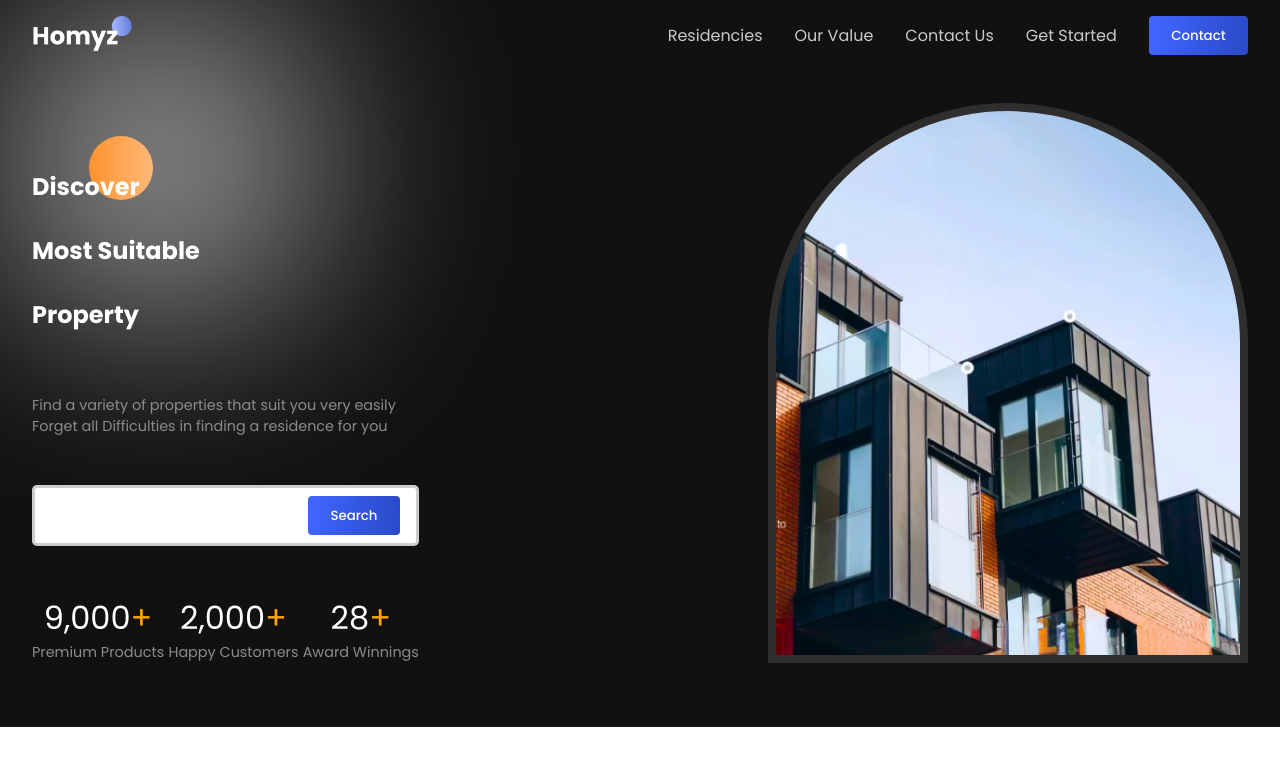
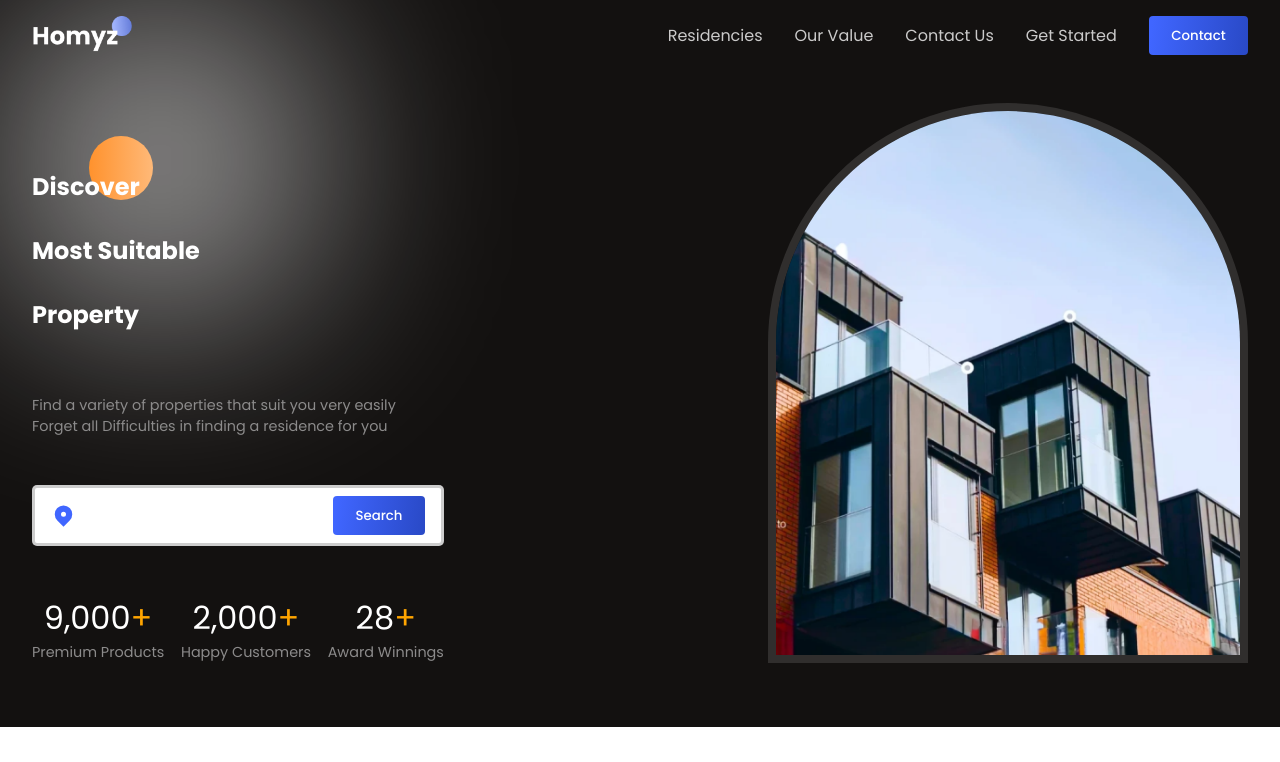
Before and after one commit to ayushbansal14/Real-estate, a React (Vite) app: page / in a window 1280 px wide. Shown: the top 762 px of the page. Built offline with nearby package versions, Linux system fonts and the light colour scheme.

Commit message:
Fixed import and component name

```diff
--- a/src/components/hero/hero.jsx
+++ b/src/components/hero/hero.jsx
@@ -1,7 +1,8 @@
 import React from "react";
 import "./hero.css";
 import CountUp from "react-countup";
-// import {HilocationMarker} from 'react-icons/hi'
+import {HiLocationMarker} from 'react-icons/hi'
+
 const Hero = () => {
   return (
     <section className="hero-wrapper">
@@ -19,7 +20,7 @@ const Hero = () => {
         <span className="secondaryText">Forget all Difficulties in finding a residence for you  </span>
         </div>
         <div className="flexCenter search-bar">
-          {/* <HilocationMarker color = "var(--blue)" size = {25}/> */}
+          <HiLocationMarker color = "var(--blue)" size = {25}/>
           <input type="text" />
           <button className="button">Search</button>
         </div>
```
